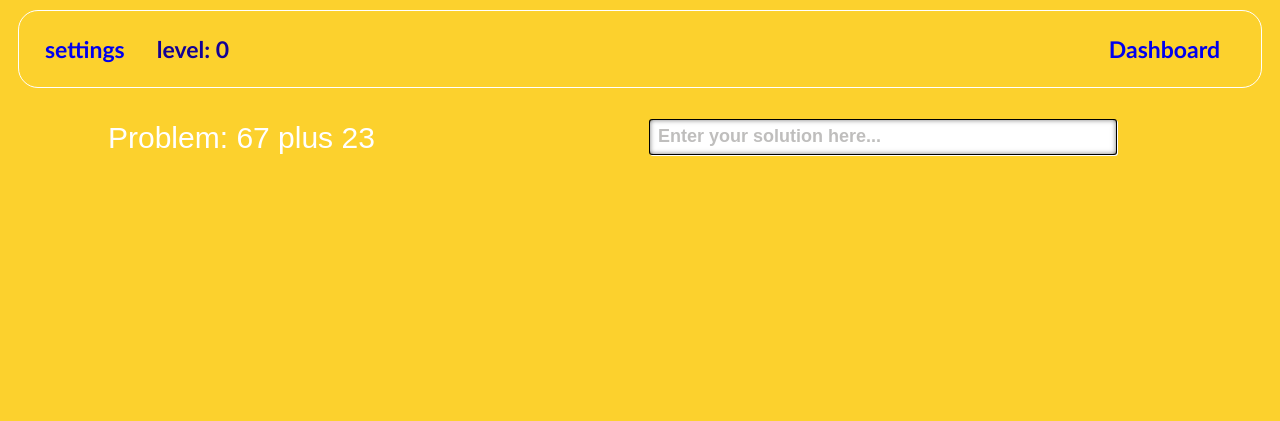
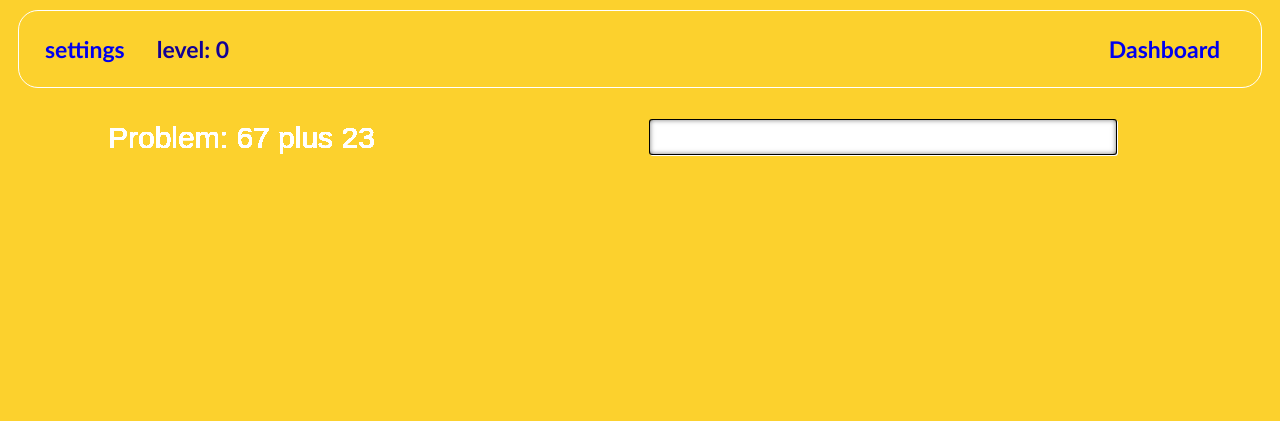
Before and after one commit to Anisha7/Calcumon-website, a plain HTML site: page Game/Game.html in a window 1280 px wide. Drawn offline with Linux system fonts and the light colour scheme.

Commit message:
problem changes

```diff
--- a/Game/Game.html
+++ b/Game/Game.html
@@ -33,7 +33,21 @@
     <script src = "Player.js"></script>
     <script src = "Game.js"></script>
     <script>
+        let canvas = document.getElementById("game");
+        // 2D rendering context, to paint to canvas
+        let ctx = canvas.getContext("2d");
+        let Calcumon = new Game(ctx)
+        ctx.canvas.width  = window.innerWidth;
+        // ctx.canvas.height = window.innerHeight;
 
+        Calcumon.draw()
+        function run() {
+            Calcumon.update()
+            console.log('run')
+        }
+        run()
+        // will execute draw every 10 milliseconds
+        setInterval(run, 10); //not working???
     </script>
   </body>
 
--- a/Game/Game.js
+++ b/Game/Game.js
@@ -23,7 +23,7 @@ class Game {
         this.player = new Player() // initialize player
         this.computer = '' // implement computer class
         this.input = ''
-
+        this.foundSolution = false
 
     }
 
@@ -38,6 +38,8 @@ class Game {
         console.log(this.input._value)
 
         alert(this.input._value)
+        this.foundSolution = true
+
         return true
     }
 
@@ -51,6 +53,7 @@ class Game {
     drawProblem() {
         ctx.font = "30px Arial";
         ctx.fillStyle = "white";
+        console.log(this.player.currProblem)
         ctx.fillText("Problem: "+this.player.currProblem, 100, 50);
     }
 
@@ -68,8 +71,8 @@ class Game {
             borderRadius: 3,
             boxShadow: '1px 1px 0px #fff',
             innerShadow: '0px 0px 5px rgba(0, 0, 0, 0.5)',
-            placeHolder: 'Enter your solution here...',
-            value: '',
+            // placeHolder: 'Enter your solution here...',
+            value: this.input._value,
             x: ctx.canvas.width/2,
             y: 20,
             onsubmit: () => {
@@ -81,39 +84,48 @@ class Game {
 
     // TBD: Maybe this function, or maybe do it through html
     draw() {
+        ctx.clearRect(0, 0, canvas.width, canvas.height);
         // display problem
         this.drawProblem()
         // display input field
+        // if (this.input == ''){
         this.drawInputField()
+        // }
+
     }
 
     // IMPLEMENT FOR THIS VERSION
     // run this function on a time loop
     update() {
-        this.draw()
+        // this.drawProblem()
 
         // Gets the player input from the problem-solution form when solution is submitted by player
         let userInput = this.player.respond()
 
         // check if player got the solution for the problem
-        if (this.verifySolution(userInput) == true) {
+        if (this.foundSolution == true) {
             // if yes, call new problem
-            this.newProblem()
+            this.player.newProblem()
+            ctx.clearRect(0, 0, canvas.width, canvas.height);
+            this.drawInputField()
+            this.input._value = ''
             this.player.prevResponseCorrectness = true
+            this.foundSolution = false
             // add to player mana based on problem's value
         } else {
             // if no, clear input field and display try again above the input box
-            document.getElementById('userInput').placeholder = 'try again!'
+            // document.getElementById('userInput').placeholder = 'try again!'
+            this.drawProblem()
         }
 
 
         // allow skipping of a problem
-        let skip = document.getElementById('skip')
-        skip.onclick = function() {
-            this.player.prevResponseCorrectness = false
-            this.newProblem()
-            return
-        }
+        // let skip = document.getElementById('skip')
+        // skip.onclick = function() {
+        //     this.player.prevResponseCorrectness = false
+        //     this.newProblem()
+        //     return
+        // }
 
         // handle gameOver state
         if (this.player.health == 0 || this.computer.health == 0) {
@@ -123,13 +135,3 @@ class Game {
 
 
 }
-
-let canvas = document.getElementById("game");
-// 2D rendering context, to paint to canvas
-let ctx = canvas.getContext("2d");
-let Calcumon = new Game(ctx)
-ctx.canvas.width  = window.innerWidth;
-// ctx.canvas.height = window.innerHeight;
-
-// will execute draw every 10 milliseconds
-setInterval(Calcumon.update(), 10);
--- a/Game/Player.js
+++ b/Game/Player.js
@@ -36,19 +36,19 @@ class Player {
         // update currProblem
         this.currProblem = problem
         // update currSolution with new solution
-        this.currSolution = solve(problem)
+        // this.currSolution = solve(problem)
     }
 
     // IMPLEMENT THIS FOR VERSION ONE
     respond() {
         // NOTE: CHECK IF WE CAN USE document.getElementById in this file to access gamePlay.handlebars!
-        let submit = document.getElementById('submit')
-        let userInput = null
-        submit.onclick = function() {
-            userInput = document.getElementById('userInput').value
-            alert(userInput)
-        }
-        return userInput
+        // let submit = document.getElementById('submit')
+        // let userInput = null
+        // submit.onclick = function() {
+        //     userInput = document.getElementById('userInput').value
+        //     alert(userInput)
+        // }
+        // return userInput
     }
 
     attack(i) {
```
